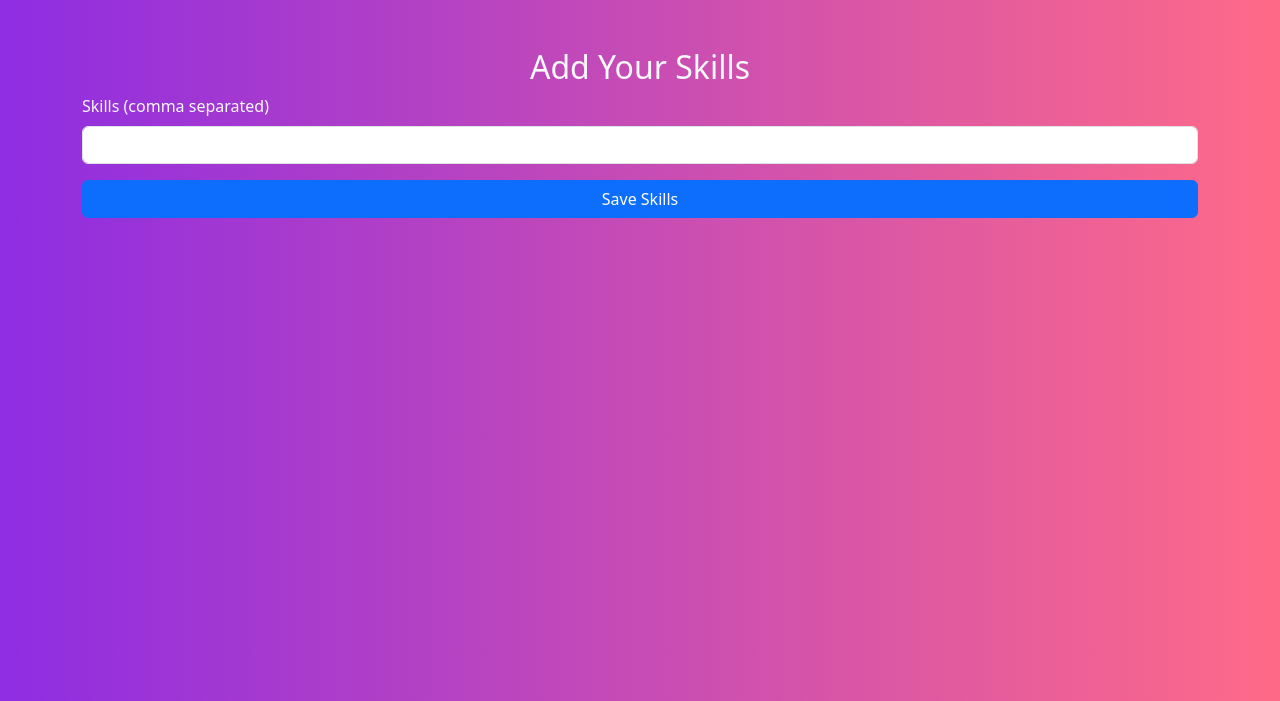
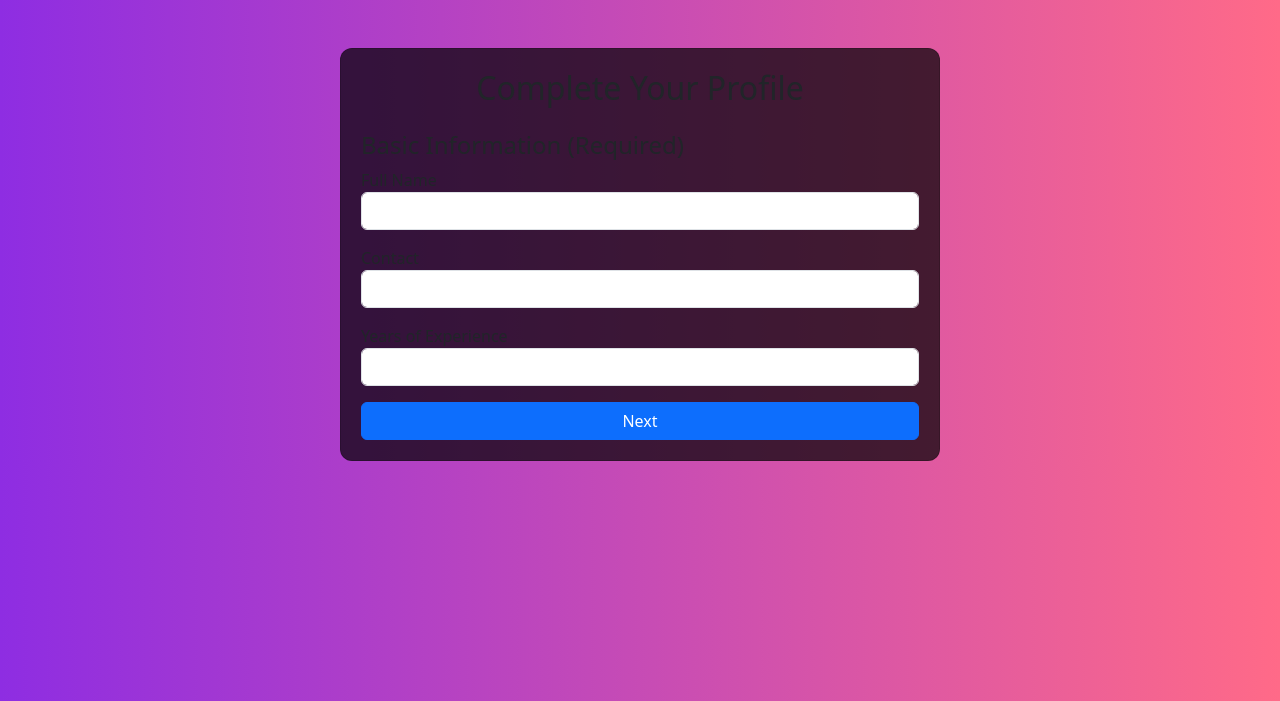
Before and after one commit to Jyasaswin/404-NOT-FOUND-, a Flask app: page /add_skills in a window 1280 px wide. Shown: the top 701 px of the page. Run offline with Flask 3, Linux system fonts and the light colour scheme; a user stored in the database is signed in.

Commit message:
small changes

```diff
--- a/app.py
+++ b/app.py
@@ -42,6 +42,16 @@ def signup():
         try:
             conn = sqlite3.connect("users.db")
             cursor = conn.cursor()
+            c = conn.cursor()
+
+             # Check if user already exists
+            c.execute("SELECT * FROM users WHERE username=? OR email=?", (username, email))
+            existing = c.fetchone()
+            if existing:
+                conn.close()
+                flash("User already exists! Please log in.", "danger")
+                return redirect(url_for("login"))
+
             cursor.execute("INSERT INTO users (username, email, password) VALUES (?, ?, ?)",
                            (username, email, password))
             conn.commit()
@@ -84,16 +94,30 @@ def add_skills():
         return redirect(url_for("login"))
 
     if request.method == "POST":
+        # Collect all fields from multi-step form
+        fullname = request.form.get("fullname")
+        age = request.form.get("age")
+        contact = request.form.get("contact")
+        bio = request.form.get("bio")
         skills = request.form.get("skills")
+        interests = request.form.get("interests")
+        availability = request.form.get("availability")
+        role = request.form.get("role")
+
         conn = sqlite3.connect("users.db")
         c = conn.cursor()
-        c.execute("UPDATE users SET skills=? WHERE id=?", (skills, session["user_id"]))
+        c.execute("""UPDATE users
+                     SET fullname=?, age=?, contact=?, bio=?, skills=?, interests=?, availability=?, role=?
+                     WHERE id=?""",
+                  (fullname, age, contact, bio, skills, interests, availability, role, session["user_id"]))
         conn.commit()
         conn.close()
-        flash("Skills added successfully!", "success")
+
+        flash("Profile completed successfully!", "success")
         return redirect(url_for("dashboard"))
 
     return render_template("add_skills.html")
+
 
 @app.route("/add_personal", methods=["GET", "POST"])
 def add_personal():
--- a/templates/add_skills.html
+++ b/templates/add_skills.html
@@ -3,25 +3,93 @@
 <head>
 <meta charset="UTF-8">
 <meta name="viewport" content="width=device-width, initial-scale=1.0">
-  <title>Add Skills</title>
+<title>Complete Your Profile</title>
 <link href="https://cdn.jsdelivr.net/npm/bootstrap@5.3.2/dist/css/bootstrap.min.css" rel="stylesheet">
 <style>
-    body{
-      background: linear-gradient(to right, #8e2de2, #ff6a88);
-    }
-
+body { background: linear-gradient(to right, #8e2de2, #ff6a88); color: #fff; }
+.card { background: rgba(0,0,0,0.7); padding: 20px; border-radius: 12px; }
+.btn-skip { background: #6c757d; }
 </style>
 </head>
-<body class="bg-dark text-light">
+<body>
 <div class="container mt-5">
-    <h2 class="text-center">Add Your Skills</h2>
+  <div class="card mx-auto" style="max-width:600px;">
+    <h2 class="text-center mb-4">Complete Your Profile</h2>
     <form method="POST">
+      <!-- Step 1: Basic Info -->
+      <div class="step" id="step1">
+        <h4>Basic Information (Required)</h4>
         <div class="mb-3">
-        <label for="skills" class="form-label">Skills (comma separated)</label>
-        <input type="text" class="form-control" id="skills" name="skills" required>
+          <label for="fullname">Full Name</label>
+          <input type="text" class="form-control" name="fullname" required>
         </div>
-      <button type="submit" class="btn btn-primary w-100">Save Skills</button>
+        <div class="mb-3">
+          <label for="contact">Contact</label>
+          <input type="text" class="form-control" name="contact" required>
+        </div>
+        <div class="mb-3">
+          <label for="experience">Years of Experience</label>
+          <input type="number" class="form-control" name="experience" required>
+        </div>
+        <button type="button" class="btn btn-primary w-100 next">Next</button>
+      </div>
+
+      <!-- Step 2: Personal Details -->
+      <div class="step d-none" id="step2">
+        <h4>Personal Details</h4>
+        <div class="mb-3">
+          <label for="age">Age</label>
+          <input type="number" class="form-control" name="age">
+        </div>
+        <div class="mb-3">
+          <label for="bio">Bio</label>
+          <textarea class="form-control" name="bio"></textarea>
+        </div>
+        <button type="button" class="btn btn-skip w-100 mb-2 skip">Skip</button>
+        <button type="button" class="btn btn-primary w-100 next">Next</button>
+      </div>
+
+      <!-- Step 3: Skills -->
+      <div class="step d-none" id="step3">
+        <h4>Skills</h4>
+        <div class="mb-3">
+          <label for="skills">Skills (comma separated)</label>
+          <input type="text" class="form-control" name="skills">
+        </div>
+        <button type="button" class="btn btn-skip w-100 mb-2 skip">Skip</button>
+        <button type="button" class="btn btn-primary w-100 next">Next</button>
+      </div>
+
+      <!-- Step 4: Other Details -->
+      <div class="step d-none" id="step4">
+        <h4>Other Details</h4>
+        <div class="mb-3">
+          <label for="interests">Interests</label>
+          <input type="text" class="form-control" name="interests">
+        </div>
+        <div class="mb-3">
+          <label for="availability">Availability</label>
+          <input type="text" class="form-control" name="availability">
+        </div>
+        <div class="mb-3">
+          <label for="role">Preferred Role</label>
+          <input type="text" class="form-control" name="role">
+        </div>
+        <button type="submit" class="btn btn-success w-100">Finish</button>
+      </div>
     </form>
   </div>
+</div>
+
+<script>
+const steps = document.querySelectorAll('.step');
+let currentStep = 0;
+function showStep(i){
+  steps.forEach((s, idx)=> s.classList.toggle('d-none', idx!==i));
+}
+document.querySelectorAll('.next').forEach(btn => btn.addEventListener('click', ()=> { currentStep++; showStep(currentStep); }));
+document.querySelectorAll('.skip').forEach(btn => btn.addEventListener('click', ()=> { currentStep++; showStep(currentStep); }));
+showStep(currentStep);
+</script>
 </body>
 </html>
```
Also changed, not shown: templates/signup.html (+28 -22 lines), users.db. Lines whose indentation alone changed are shown as unchanged.
